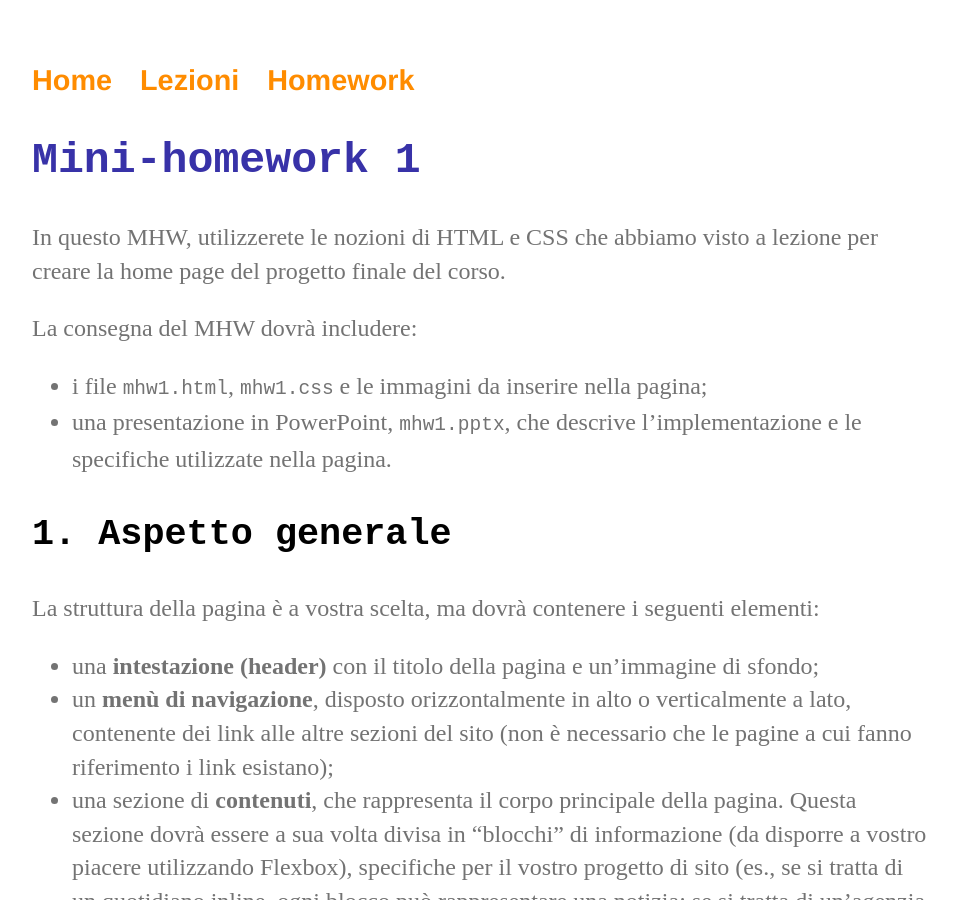
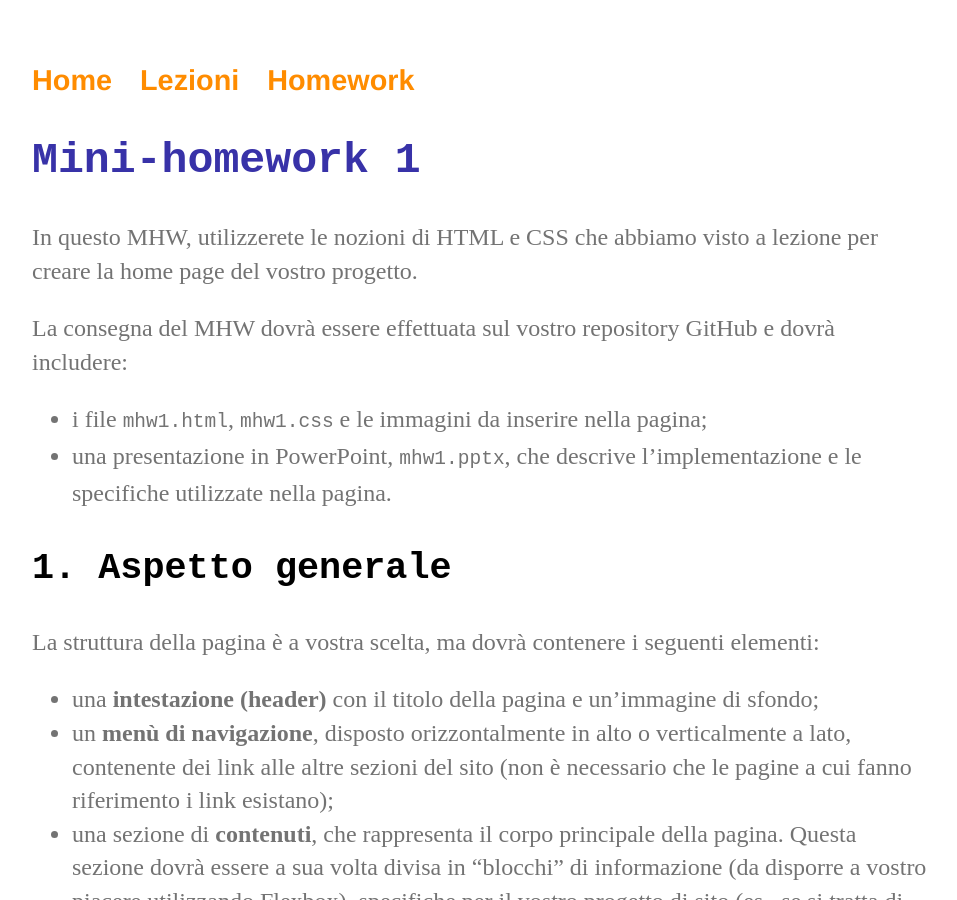
Before and after one commit to perceivelab/database-course, a Jekyll site: the page built from web-programming-2021-mhw1.md, in a window 1280 px wide and 900 px high. Shown: the whole window, without its empty margins (160-1117 px from the left). Built offline with Jekyll 4.4.1, drawn with Linux system fonts in a browser that asks for light colours; our own code applies the rules of GitHub Pages for plain Markdown files.

Commit message:
Update web-programming-2021-mhw1.md

```diff
--- a/web-programming-2021-mhw1.md
+++ b/web-programming-2021-mhw1.md
@@ -1,8 +1,8 @@
 ## Mini-homework 1
 
-In questo MHW, utilizzerete le nozioni di HTML e CSS che abbiamo visto a lezione per creare la home page del progetto finale del corso.
+In questo MHW, utilizzerete le nozioni di HTML e CSS che abbiamo visto a lezione per creare la home page del vostro progetto.
 
-La consegna del MHW dovrà includere:
+La consegna del MHW dovrà essere effettuata sul vostro repository GitHub e dovrà includere:
 * i file `mhw1.html`, `mhw1.css` e le immagini da inserire nella pagina;
 * una presentazione in PowerPoint, `mhw1.pptx`, che descrive l'implementazione e le specifiche utilizzate nella pagina.
 
```
